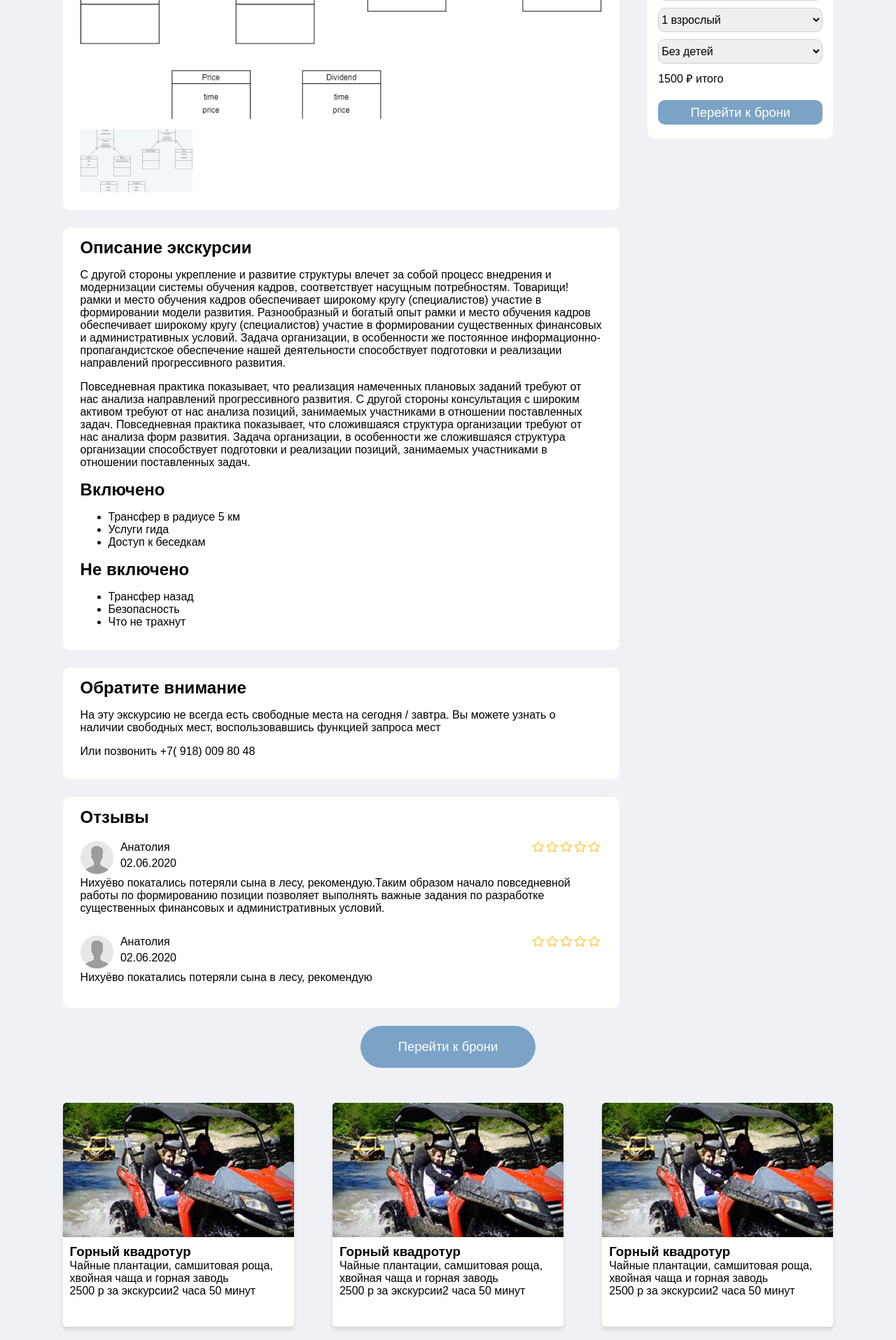
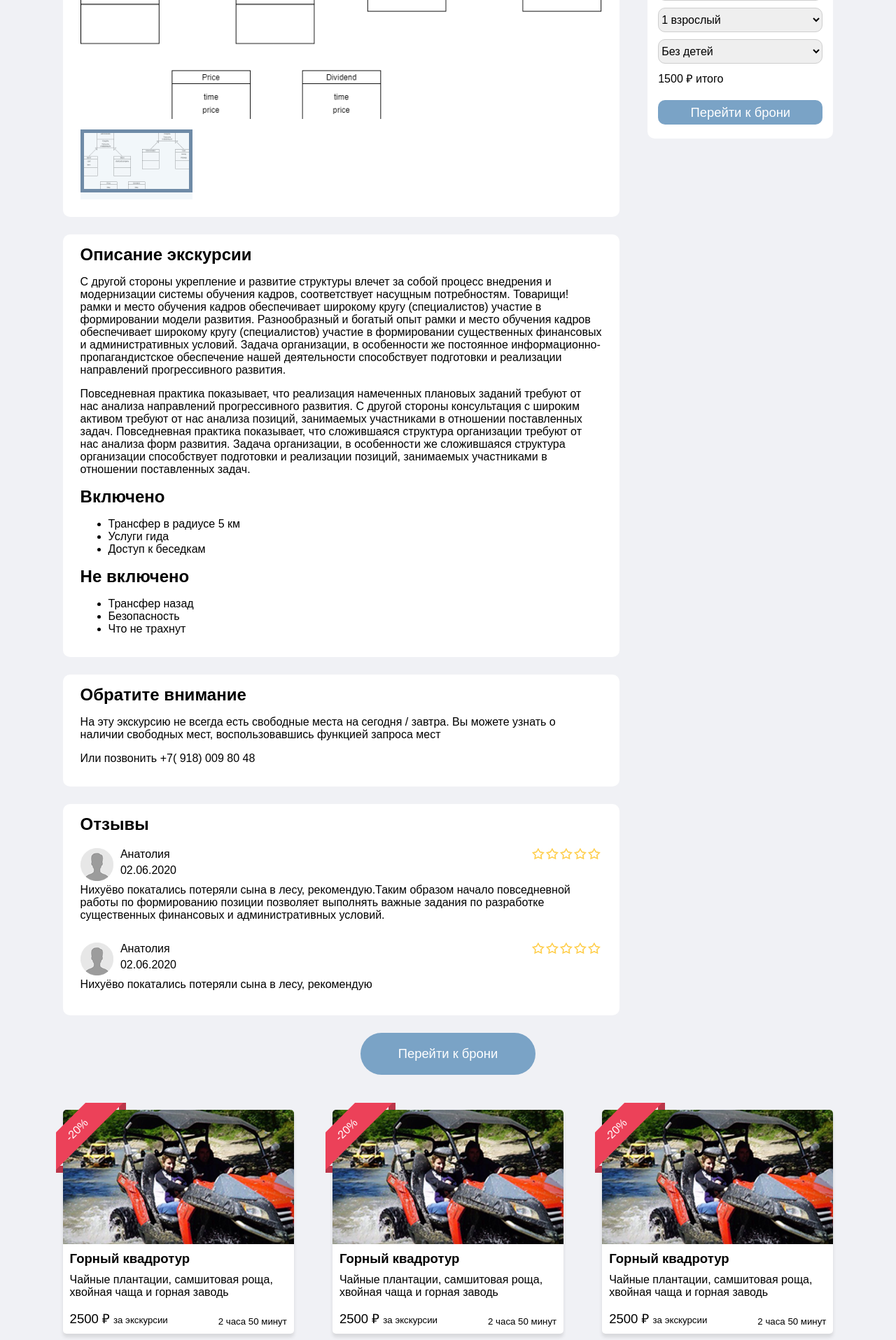
Before and after one commit to mrpeunov/deeptrip, a Django app: a page that uses templates/tours/elements/tour_preview.html in a window 1280 px wide. Shown: the part 458-2373 px from the top of the page at 70% size. Run offline with Django 3.2, Linux system fonts and the light colour scheme; data comes from the database, SQL or seed files in the repository; some libraries are stand-ins or nearby versions.

Commit message:
Done gallery

```diff
--- a/static/styles/style.css
+++ b/static/styles/style.css
@@ -279,13 +279,13 @@ html {
   right: -30px;
   padding: 0 30px 0 0;
   width: 100%;
-  height: 110px;
+  height: 100px;
   overflow-y: scroll;
 }
 .tour_gallery_list_wrapper {
   position: relative;
   width: 100%;
-  height: 90px;
+  height: 100px;
   overflow: hidden;
   margin-bottom: 10px;
 }
@@ -298,6 +298,7 @@ html {
   position: relative;
 }
 .tour_gallery_list_item img {
+  display: block;
   object-fit: cover;
   width: 160px;
   height: 90px;
@@ -307,6 +308,10 @@ html {
   filter: none;
   opacity: 90%;
   z-index: 2;
+}
+.tour_gallery_list_item_current img {
+  outline: 5px solid #5d7a9a;
+  outline-offset: -5px;
 }
 .tour_gallery_list_item_current .cyan {
   position: absolute;
@@ -448,6 +453,7 @@ html {
 }
 .tour_preview_head {
   height: 60%;
+  position: relative;
 }
 .tour_preview_head img {
   width: 100%;
@@ -455,12 +461,79 @@ html {
   object-fit: cover;
   border-radius: 5px 5px 0 0;
 }
+.tour_preview_head_offer {
+  width: 100px;
+  height: 100px;
+  overflow: hidden;
+  position: absolute;
+  top: -10px;
+  left: -10px;
+}
+.tour_preview_head_offer::before,
+.tour_preview_head_offer::after {
+  position: absolute;
+  z-index: -1;
+  content: '';
+  display: block;
+  border: 5px solid #bb3649;
+}
+.tour_preview_head_offer::before {
+  top: 0;
+  right: 0;
+}
+.tour_preview_head_offer::after {
+  left: 0;
+  bottom: 0;
+}
+.tour_preview_head_offer span {
+  right: -20px;
+  top: 20px;
+  transform: rotate(-45deg);
+  position: absolute;
+  display: block;
+  width: 160px;
+  background-color: #ec4159;
+  color: #fff;
+  padding: 10px;
+  text-align: center;
+}
 .tour_preview_content {
+  height: 40%;
+  position: relative;
+}
+.tour_preview_content_title {
+  font-family: "Source Sans Pro SemiBold", Sans-Serif;
+  font-size: 1.16rem;
   padding: 10px;
-  height: 40%;
+}
+.tour_preview_content_text {
+  margin: 0 10px;
+}
+.tour_preview_content_text {
+  font-family: "Source Sans Pro Light", Sans-Serif;
 }
 .tour_preview_content_footer {
+  position: absolute;
+  bottom: 10px;
   display: flex;
+  justify-content: space-between;
+  width: 100%;
+}
+.tour_preview_content_footer_price {
+  margin-left: 10px;
+  font-family: "Source Sans Pro Light", Sans-Serif;
+  font-size: 0.83rem;
+}
+.tour_preview_content_footer_price_number {
+  font-family: "Source Sans Pro SemiBold", Sans-Serif;
+  font-size: 1.16rem;
+}
+.tour_preview_content_footer_info {
+  margin-right: 10px;
+  font-family: "Source Sans Pro Light", Sans-Serif;
+  font-size: 0.83rem;
+  display: flex;
+  align-items: flex-end;
 }
 #prev {
   left: 15px;
@@ -468,19 +541,11 @@ html {
   justify-content: center;
   align-items: center;
 }
-#prev img {
-  width: 16px;
-  height: 30px;
-}
 #next {
   right: 15px;
   display: flex;
   justify-content: center;
   align-items: center;
-}
-#next img {
-  width: 16px;
-  height: 30px;
 }
 .rating-wrapper {
   overflow: hidden;
--- a/static/styles/style.less
+++ b/static/styles/style.less
@@ -12,6 +12,7 @@
   non-active: #cccccc;
   select: #cecece;
   option: #fbfbfb;
+  outline: #5d7a9a;
 }
 
 @SSPRegular: "Source Sans Pro Regular", Sans-Serif;
@@ -339,13 +340,13 @@ html{
       position: absolute; right: -30px;
       padding: 0 30px 0 0;
       width: 100%;
-      height: 110px;
+      height: 100px;
       overflow-y: scroll;
 
       &_wrapper{
         position: relative;
         width: 100%;
-        height: 90px;
+        height: 100px;
         overflow: hidden;
         margin-bottom: 10px;
       }
@@ -359,6 +360,7 @@ html{
         position: relative;
 
         img{
+          display: block;
           object-fit: cover;
           width: 160px;
           height: 90px;
@@ -369,6 +371,12 @@ html{
           filter: none;
           opacity: 90%;
           z-index: 2;
+
+          img{
+            outline: 5px solid #colors[outline];
+            outline-offset: -5px;
+          }
+
 
           .cyan{
             position: absolute;
@@ -547,6 +555,7 @@ html{
 
     &_head{
       height: 60%;
+      position: relative;
 
       img {
         width: 100%;
@@ -554,14 +563,100 @@ html{
         object-fit: cover;
         border-radius: 5px 5px 0 0;
       }
+
+      &_like{
+
+      }
+
+      &_stars{
+
+      }
+
+      &_offer{
+        width: 100px;
+        height: 100px;
+        overflow: hidden;
+        position: absolute;
+        top: -10px;
+        left: -10px;
+
+        &::before, &::after{
+          position: absolute;
+          z-index: -1;
+          content: '';
+          display: block;
+          border: 5px solid #bb3649;
+        }
+
+        &::before{
+          top: 0;
+          right: 0;
+        }
+
+        &::after {
+            left: 0;
+            bottom: 0;
+        }
+
+        span {
+          right: -20px;
+          top: 20px;
+          transform: rotate(-45deg);
+          position: absolute;
+          display: block;
+          width: 160px;
+          background-color: #ec4159;
+          color: #fff;
+          padding: 10px;
+          text-align: center;
+        }
+
+      }
     }
 
     &_content{
-      padding: 10px;
       height: 40%;
+      position: relative;
+
+      &_title{
+        font-family: @SSPSemiBold;
+        font-size: 1.16rem;
+        padding: 10px;
+      }
+
+      &_text{
+        margin: 0 10px;
+      }
+
+      &_text{
+        font-family: @SSPLight;
+      }
 
       &_footer{
+        position: absolute;
+        bottom: 10px;
         display: flex;
+        justify-content: space-between;
+        width: 100%;
+
+        &_price{
+          margin-left: 10px;
+          font-family: @SSPLight;
+          font-size: 0.83rem;
+
+          &_number{
+            font-family: @SSPSemiBold;
+            font-size: 1.16rem;
+          }
+        }
+
+        &_info{
+          margin-right: 10px;
+          font-family: @SSPLight;
+          font-size: 0.83rem;
+          display: flex;
+          align-items: flex-end;
+        }
       }
     }
   }
@@ -572,11 +667,6 @@ html{
   display: flex;
   justify-content: center;
   align-items: center;
-
-  img{
-    width: 16px;
-    height: 30px;
-  }
 }
 
 #next{
@@ -584,11 +674,6 @@ html{
   display: flex;
   justify-content: center;
   align-items: center;
-
-  img{
-    width: 16px;
-    height: 30px;
-  }
 }
 
 .rating-wrapper {
--- a/templates/tours/elements/tour_preview.html
+++ b/templates/tours/elements/tour_preview.html
@@ -3,12 +3,19 @@
 <div class="tour_preview">
     <div class="tour_preview_head">
         <img src="{% static 'img/tmp_add.png' %}" alt="">
+        <div class="tour_preview_head_like"></div>
+        <div class="tour_preview_head_stars"></div>
+        <div class="tour_preview_head_offer">
+            <span>-20%</span>
+        </div>
     </div>
     <div class="tour_preview_content">
         <h3 class="tour_preview_content_title">Горный квадротур</h3>
         <div class="tour_preview_content_text">Чайные плантации, самшитовая роща, хвойная чаща и горная заводь</div>
         <div class="tour_preview_content_footer">
-            <div class="tour_preview_content_footer_price">2500 р за экскурсии</div>
+            <div class="tour_preview_content_footer_price"> <span class="tour_preview_content_footer_price_number">
+                2500 ₽
+            </span>за экскурсии</div>
             <div class="tour_preview_content_footer_info">
                 <div class="tour_preview_content_footer_info_group"></div>
                 <div class="tour_preview_content_footer_info_timer-icon"></div>
```
Also changed, not shown: static/img/left.png, static/img/right.png, 1 other file.
